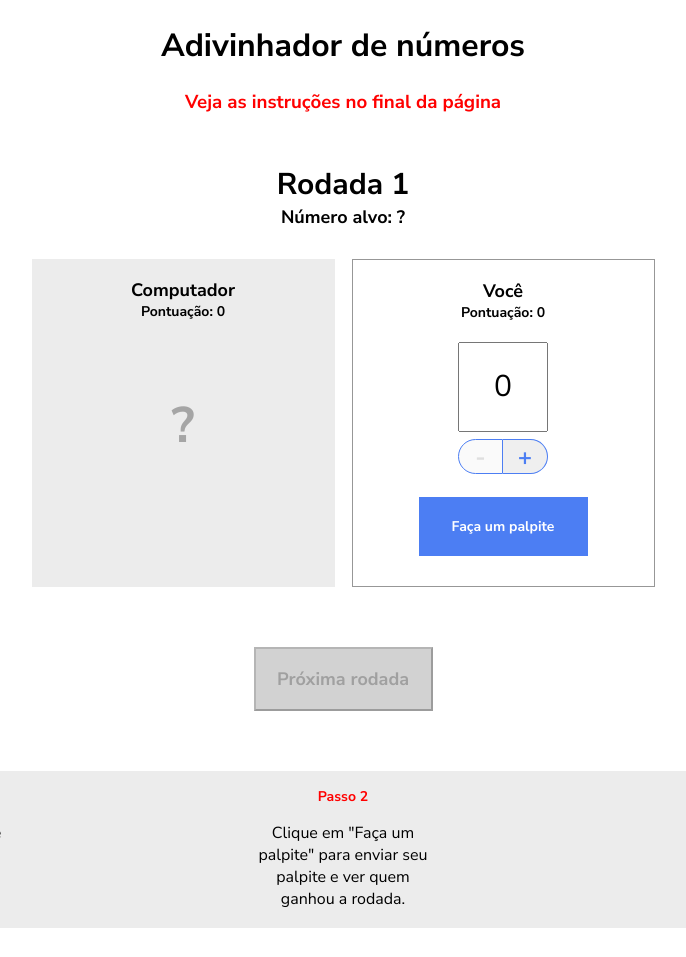
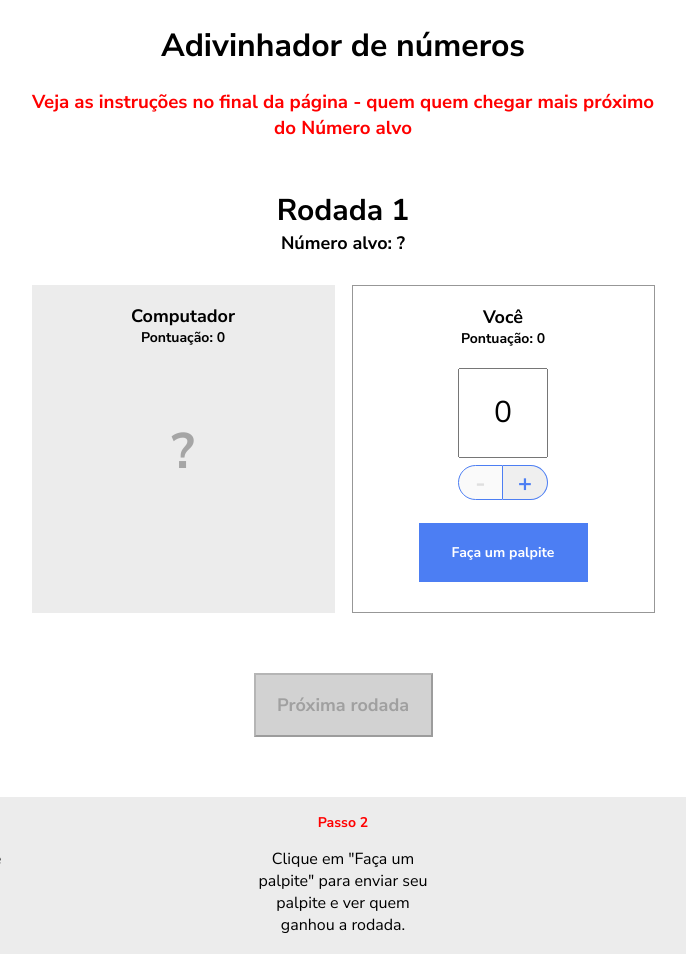
Before and after one commit to felipecarvalhomendes/Adivinhador-numero, a plain HTML site: page index.html in a window 1280 px wide. Shown: the whole page, without its empty margins (297-983 px from the left). Before the commit the page ends 931 px from the top, so only its background shows below. Drawn offline with Linux system fonts and the light colour scheme.

Commit message:
Atualização h3
Instruções mais detalhadas

```diff
--- a/index.html
+++ b/index.html
@@ -11,7 +11,7 @@
       <header>
         <div class="div-container">
           <h1>Adivinhador de números</h1>
-          <h3>Veja as instruções no final da página</h3>
+          <h3>Veja as instruções no final da página - quem quem chegar mais próximo do Número alvo</h3>
         </div>
 
       </header>
```
